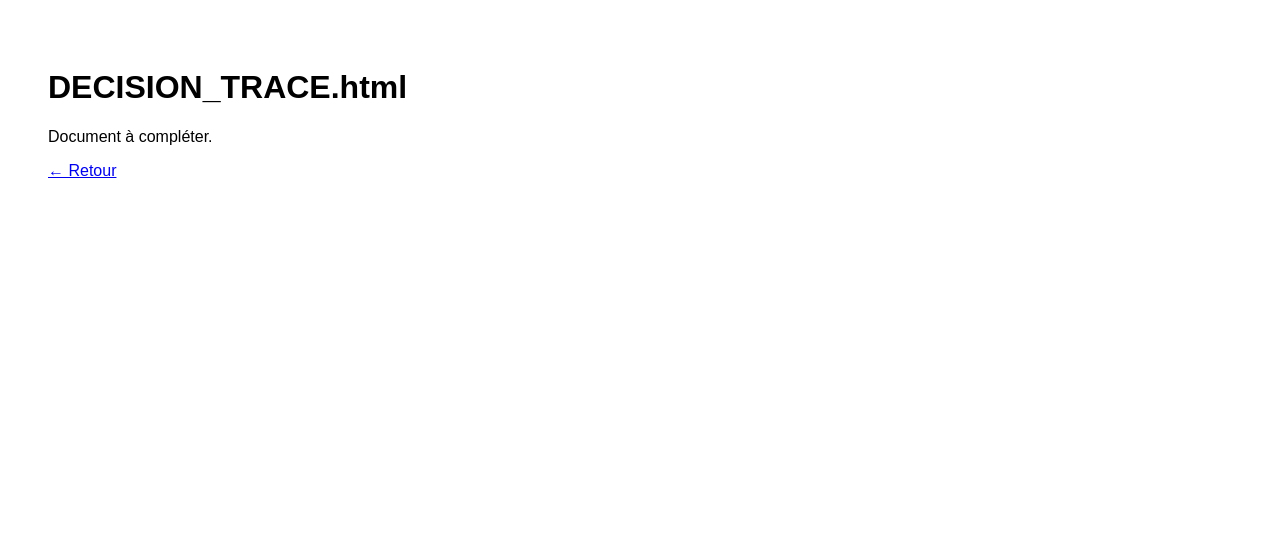
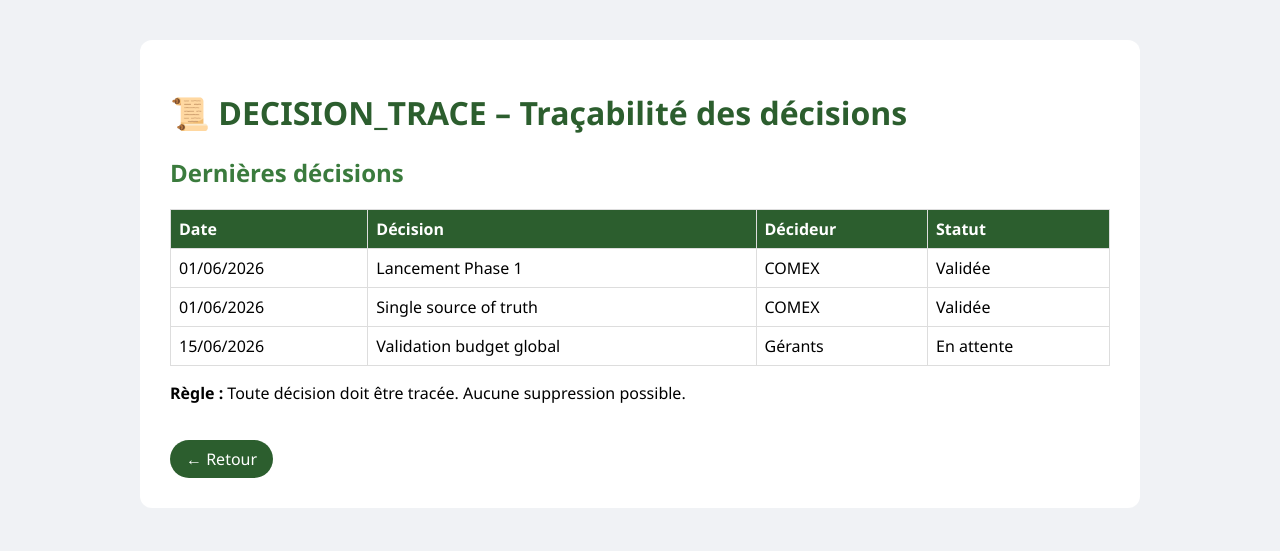
Before and after one commit to mmlbo/constellation-transformation, a plain HTML site: page 02_DECISION_SYSTEM/DECISION_TRACE.html in a window 1280 px wide. Drawn offline with Linux system fonts and the light colour scheme.

Commit message:
Enrichissement Decision System et PMO

```diff
--- a/02_DECISION_SYSTEM/DECISION_TRACE.html
+++ b/02_DECISION_SYSTEM/DECISION_TRACE.html
@@ -1 +1,25 @@
-<!DOCTYPE html><html><head><meta charset='UTF-8'><title>DECISION_TRACE.html</title><style>body{font-family:Arial;padding:40px;}</style></head><body><h1>DECISION_TRACE.html</h1><p>Document à compléter.</p><a href='../index.html'>← Retour</a></body></html>
+<!DOCTYPE html>
+<html>
+<head><meta charset="UTF-8"><title>DECISION_TRACE</title>
+<style>body{font-family:'Segoe UI',Arial;padding:40px;max-width:1000px;margin:0 auto;background:#f0f2f5;}
+.container{background:white;padding:30px;border-radius:12px;}
+h1{color:#2c5e2e;}h2{color:#3a7b3d;}table{width:100%;border-collapse:collapse;margin:15px 0;}
+th,td{border:1px solid #ddd;padding:8px;text-align:left;}th{background:#2c5e2e;color:white;}
+.back{margin-top:20px;display:inline-block;background:#2c5e2e;color:white;padding:8px 16px;border-radius:20px;text-decoration:none;}
+</style>
+</head>
+<body>
+<div class="container">
+<h1>📜 DECISION_TRACE – Traçabilité des décisions</h1>
+<h2>Dernières décisions</h2>
+<table>
+<th>Date</th><th>Décision</th><th>Décideur</th><th>Statut</th>
+<tr><td>01/06/2026</td><td>Lancement Phase 1</td><td>COMEX</td><td>Validée</td></tr>
+<tr><td>01/06/2026</td><td>Single source of truth</td><td>COMEX</td><td>Validée</td></tr>
+<tr><td>15/06/2026</td><td>Validation budget global</td><td>Gérants</td><td>En attente</td></tr>
+</table>
+<p><strong>Règle :</strong> Toute décision doit être tracée. Aucune suppression possible.</p>
+<a href="../index.html" class="back">← Retour</a>
+</div>
+</body>
+</html>
```
Also changed, not shown: 02_DECISION_SYSTEM/COMEX_decisions_actees.html (+24 -1 lines), 04_PMO/RAID_log.html (+26 -1 lines).
